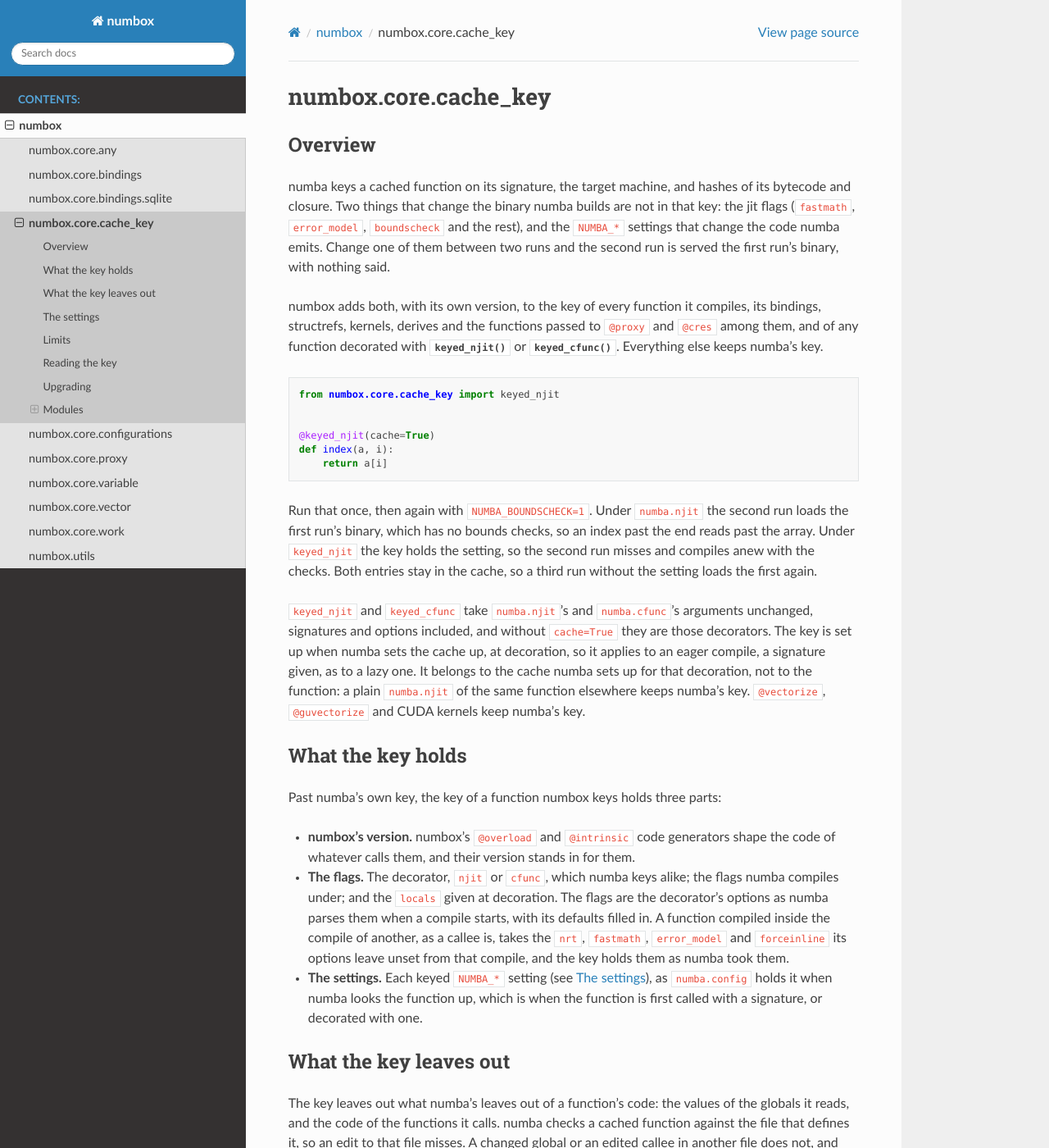
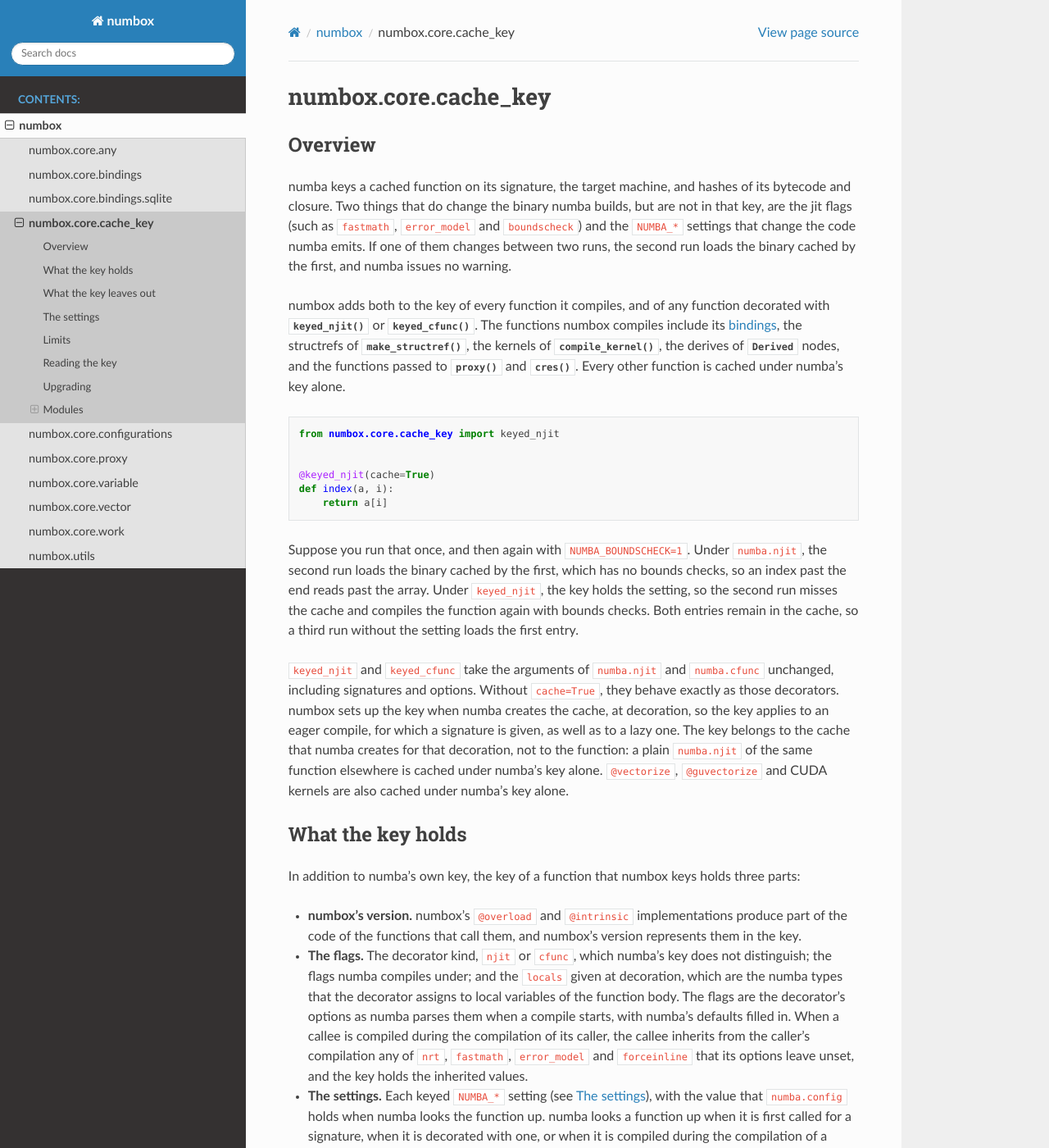
Before and after one commit to Goykhman/numbox, a Sphinx documentation site: the page built from docs/numbox.core.cache_key.rst, in a window 1280 px wide and 1400 px high. Shown: the whole window at 82% size. Built offline with Sphinx 7.4.7 and the Read the Docs theme 3.1.0, drawn with Linux system fonts in a browser that asks for light colours; some of the changed text lies outside the part shown.

Commit message:
Revise the cache key's docs, docstrings and pipeline refusal after review
The docs page and the docstrings are reworded. The page now explains why
numbox's version is in the key and what locals are, and it gives each keyed
setting with its default. It also gives the unlocked cache save (numba issue
10862) as a limit. A pipeline that is not a class is named by its type, so
its warning is issued once per process.

```diff
--- a/docs/numbox.core.cache_key.rst
+++ b/docs/numbox.core.cache_key.rst
@@ -5,14 +5,17 @@
 ++++++++
 
 numba keys a cached function on its signature, the target machine, and hashes of its bytecode and closure. Two
-things that change the binary numba builds are not in that key: the jit flags (``fastmath``, ``error_model``,
-``boundscheck`` and the rest), and the ``NUMBA_*`` settings that change the code numba emits. Change one of them
-between two runs and the second run is served the first run's binary, with nothing said.
+things that do change the binary numba builds, but are not in that key, are the jit flags (such as ``fastmath``,
+``error_model`` and ``boundscheck``) and the ``NUMBA_*`` settings that change the code numba emits. If one of them
+changes between two runs, the second run loads the binary cached by the first, and numba issues no warning.
 
-numbox adds both, with its own version, to the key of every function it compiles, its bindings, structrefs,
-kernels, derives and the functions passed to ``@proxy`` and ``@cres`` among them, and of any function decorated with
-:func:`~numbox.core.cache_key.keyed_njit` or :func:`~numbox.core.cache_key.keyed_cfunc`. Everything else keeps
-numba's key.
+numbox adds both to the key of every function it compiles, and of any function decorated with
+:func:`~numbox.core.cache_key.keyed_njit` or :func:`~numbox.core.cache_key.keyed_cfunc`. The functions numbox
+compiles include its :doc:`bindings <numbox.core.bindings>`, the structrefs of
+:func:`~numbox.utils.highlevel.make_structref`, the kernels of
+:func:`~numbox.core.variable.compile_kernel.compile_kernel`, the derives of :class:`~numbox.core.work.builder.Derived`
+nodes, and the functions passed to :func:`~numbox.core.proxy.proxy.proxy` and :func:`~numbox.utils.highlevel.cres`.
+Every other function is cached under numba's key alone.
 
 .. code-block:: python
 
@@ -23,39 +26,43 @@
     def index(a, i):
         return a[i]
 
-Run that once, then again with ``NUMBA_BOUNDSCHECK=1``. Under ``numba.njit`` the second run loads the first run's
-binary, which has no bounds checks, so an index past the end reads past the array. Under ``keyed_njit`` the key holds
-the setting, so the second run misses and compiles anew with the checks. Both entries stay in the cache, so a third
-run without the setting loads the first again.
+Suppose you run that once, and then again with ``NUMBA_BOUNDSCHECK=1``. Under ``numba.njit``, the second run loads
+the binary cached by the first, which has no bounds checks, so an index past the end reads past the array. Under
+``keyed_njit``, the key holds the setting, so the second run misses the cache and compiles the function again with
+bounds checks. Both entries remain in the cache, so a third run without the setting loads the first entry.
 
-``keyed_njit`` and ``keyed_cfunc`` take ``numba.njit``'s and ``numba.cfunc``'s arguments unchanged, signatures and
-options included, and without ``cache=True`` they are those decorators. The key is set up when numba sets the cache
-up, at decoration, so it applies to an eager compile, a signature given, as to a lazy one. It belongs to the cache
-numba sets up for that decoration, not to the function: a plain ``numba.njit`` of the same function elsewhere keeps
-numba's key. ``@vectorize``, ``@guvectorize`` and CUDA kernels keep numba's key.
+``keyed_njit`` and ``keyed_cfunc`` take the arguments of ``numba.njit`` and ``numba.cfunc`` unchanged, including
+signatures and options. Without ``cache=True``, they behave exactly as those decorators. numbox sets up the key when
+numba creates the cache, at decoration, so the key applies to an eager compile, for which a signature is given, as
+well as to a lazy one. The key belongs to the cache that numba creates for that decoration, not to the function: a
+plain ``numba.njit`` of the same function elsewhere is cached under numba's key alone. ``@vectorize``,
+``@guvectorize`` and CUDA kernels are also cached under numba's key alone.
 
 What the key holds
 ++++++++++++++++++
 
-Past numba's own key, the key of a function numbox keys holds three parts:
+In addition to numba's own key, the key of a function that numbox keys holds three parts:
 
-- **numbox's version.** numbox's ``@overload`` and ``@intrinsic`` code generators shape the code of whatever calls
-  them, and their version stands in for them.
-- **The flags.** The decorator, ``njit`` or ``cfunc``, which numba keys alike; the flags numba compiles under; and the
-  ``locals`` given at decoration. The flags are the decorator's options as numba parses them when a compile starts,
-  with its defaults filled in. A function compiled inside the compile of another, as a callee
-  is, takes the ``nrt``, ``fastmath``, ``error_model`` and ``forceinline`` its options leave unset from that compile,
-  and the key holds them as numba took them.
-- **The settings.** Each keyed ``NUMBA_*`` setting (see `The settings`_), as ``numba.config`` holds it when numba
-  looks the function up, which is when the function is first called with a signature, or decorated with one.
+- **numbox's version.** numbox's ``@overload`` and ``@intrinsic`` implementations produce part of the code of the
+  functions that call them, and numbox's version represents them in the key.
+- **The flags.** The decorator kind, ``njit`` or ``cfunc``, which numba's key does not distinguish; the flags numba
+  compiles under; and the ``locals`` given at decoration, which are the numba types that the decorator assigns to
+  local variables of the function body. The flags are the decorator's options as numba parses them when a compile
+  starts, with numba's defaults filled in. When a callee is compiled during the compilation of its caller, the callee
+  inherits from the caller's compilation any of ``nrt``, ``fastmath``, ``error_model`` and ``forceinline`` that its
+  options leave unset, and the key holds the inherited values.
+- **The settings.** Each keyed ``NUMBA_*`` setting (see `The settings`_), with the value that ``numba.config`` holds
+  when numba looks the function up. numba looks a function up when it is first called for a signature, when it is
+  decorated with one, or when it is compiled during the compilation of a caller.
 
 What the key leaves out
 +++++++++++++++++++++++
 
-The key leaves out what numba's leaves out of a function's code: the values of the globals it reads, and the code of
-the functions it calls. numba checks a cached function against the file that defines it, so an edit to that file
-misses. A changed global or an edited callee in another file does not, and the old binary is served. Clear the cache
-after such a change, or pass the value as an argument, which keeps the function cached:
+The key leaves out what numba's key leaves out of a function's code: the values of the globals the function reads,
+and the code of the functions it calls. numba checks a cached function against the file that defines it, so an edit
+to that file causes a cache miss. A changed global, or an edited callee in another file, does not cause a miss, and
+numba loads the old binary. Clear the cache after such a change, or pass the value as an argument, which keeps the
+function cached:
 
 .. code-block:: python
 
@@ -70,89 +77,96 @@
 
     scaled(1.0, settings.SCALE)
 
-The same holds for numbox's own code. A release changes numbox's version, and with it every key numbox adds. An edit
-in a development checkout, or an edit in place to a package's ``@intrinsic`` or ``@overload``, changes nothing the
-key holds: clear the cache after one.
+The same holds for numbox's own code. Each release changes numbox's version, and with it every key that numbox adds.
+An edit in a development checkout, or an edit in place to a package's ``@intrinsic`` or ``@overload``, changes
+nothing that the key holds, so clear the cache after such an edit.
 
 The settings
 ++++++++++++
 
-A setting is keyed if flipping it changes the LLVM IR or assembly numba emits: a survey of numba 0.63 to 0.68, each
-minor at its latest patch, compiled a fixed set of functions under each setting flipped and compared the code.
-Settings that change only speed or debugging information count, as do ``NUMBA_DUMP_ASSEMBLY``, ``NUMBA_DEBUG`` and
-``NUMBA_DIFF_IR``, which change the code as a side effect of the dumps they ask for. Three change it only beside
-another setting, which a flip of one setting at a time cannot show, and were found in numba's source:
-``NUMBA_DEBUG_NRT_STACK_LIMIT`` under ``NUMBA_DEBUG_NRT``, and ``NUMBA_FULL_TRACEBACKS`` and ``NUMBA_DEVELOPER_MODE``
-in a bounds check. ``NUMBA_DISABLE_INTEL_SVML`` changes the code only where Intel's SVML library is installed,
-which the survey's machines lacked. The keyed settings are :data:`~numbox.core.cache_key.KEYED_SETTINGS`:
+Of the settings that numba's own key leaves out, numbox keys one if and only if changing it changes the LLVM IR or
+assembly that numba emits. A survey of numba
+0.63 to 0.68, each minor version at its latest patch release, compiled a fixed set of functions with each setting
+changed in turn and compared the code. Settings that change only speed or debugging information count as well, and
+so do ``NUMBA_DUMP_ASSEMBLY``, ``NUMBA_DEBUG`` and ``NUMBA_DIFF_IR``, which change the code as a side effect of the
+dumps they request. Three settings change the code only in combination with another setting or flag, so a survey
+that changes one setting at a time cannot reveal them. They were found in numba's source:
+``NUMBA_DEBUG_NRT_STACK_LIMIT`` changes the code only under ``NUMBA_DEBUG_NRT``, and ``NUMBA_FULL_TRACEBACKS`` and
+``NUMBA_DEVELOPER_MODE`` change it only where bounds checking is enabled.
+``NUMBA_DISABLE_INTEL_SVML`` changes the code only where Intel's SVML library is installed, which the survey's
+machines lacked. The keyed settings are :data:`~numbox.core.cache_key.KEYED_SETTINGS`. The table gives numba's
+default for each setting, which is the same on every version surveyed that reads the setting:
 
-=================================== ===================================================================
-Setting                             What flipping it changes
-=================================== ===================================================================
-``NUMBA_BOUNDSCHECK``               bounds checks on indexing
-``NUMBA_OPT``                       every function, ``max`` included
-``NUMBA_LOOP_VECTORIZE``            vectorized loops
-``NUMBA_SLP_VECTORIZE``             vectorized straight-line code
-``NUMBA_ENABLE_AVX``                instruction selection
-``NUMBA_DEBUGINFO``                 debug information in every function
-``NUMBA_ENABLE_PROFILING``          the same, as ``NUMBA_DEBUGINFO``'s default
-``NUMBA_EXTEND_VARIABLE_LIFETIMES`` every function
-``NUMBA_LLVM_REFPRUNE_PASS``        reference count pruning
-``NUMBA_LLVM_REFPRUNE_FLAGS``       which pruning runs
-``NUMBA_DEBUG_NRT``                 runtime debug code in every allocating function
-``NUMBA_DEBUG_NRT_STACK_LIMIT``     the reference counting calls, under ``NUMBA_DEBUG_NRT``
-``NUMBA_FULL_TRACEBACKS``           a runtime message in each bounds check
-``NUMBA_DEVELOPER_MODE``            the same, as ``NUMBA_FULL_TRACEBACKS``'s default
-``NUMBA_DEBUG_JIT``                 a runtime ``printf`` per lowered instruction
-``NUMBA_DEBUG_ARRAY_OPT``           runtime ``printf`` calls in parallel code
-``NUMBA_DEBUG_ARRAY_OPT_RUNTIME``   runtime ``printf`` calls in parallel code
-``NUMBA_PARFOR_MAX_TUPLE_SIZE``     whether a parallel loop over a tuple compiles
-``NUMBA_GDB_BINARY``                the path compiled into a call of ``numba.gdb()``
-``NUMBA_DUMP_ASSEMBLY``             register allocation and instruction order
-``NUMBA_DEBUG``                     the same, through ``NUMBA_DUMP_ASSEMBLY``
-``NUMBA_DIFF_IR``                   code layout
-``NUMBA_DISABLE_INTEL_SVML``        vectorized math through SVML, where it is installed
-=================================== ===================================================================
+=================================== ============================== ===================================================
+Setting                             Default                        Effect on the emitted code
+=================================== ============================== ===================================================
+``NUMBA_BOUNDSCHECK``               unset                          bounds checks on indexing
+``NUMBA_OPT``                       ``3``                          every function, ``max`` included
+``NUMBA_LOOP_VECTORIZE``            ``1``                          vectorized loops
+``NUMBA_SLP_VECTORIZE``             ``0``                          vectorized straight-line code
+``NUMBA_ENABLE_AVX``                depends on the CPU             instruction selection
+``NUMBA_DEBUGINFO``                 as ``NUMBA_ENABLE_PROFILING``  debug information in every function
+``NUMBA_ENABLE_PROFILING``          ``1`` under VTune, else ``0``  the same, through ``NUMBA_DEBUGINFO``
+``NUMBA_EXTEND_VARIABLE_LIFETIMES`` ``0``                          every function
+``NUMBA_LLVM_REFPRUNE_PASS``        ``1``                          reference count pruning
+``NUMBA_LLVM_REFPRUNE_FLAGS``       ``all`` while the pass is on   which pruning runs
+``NUMBA_DEBUG_NRT``                 ``0``                          runtime debug code in every allocating function
+``NUMBA_DEBUG_NRT_STACK_LIMIT``     ``0``, from numba 0.66         reference counting calls, under ``NUMBA_DEBUG_NRT``
+``NUMBA_FULL_TRACEBACKS``           as ``NUMBA_DEVELOPER_MODE``    a runtime message in each bounds check
+``NUMBA_DEVELOPER_MODE``            ``0``                          the same, through ``NUMBA_FULL_TRACEBACKS``
+``NUMBA_DEBUG_JIT``                 ``0``                          a runtime ``printf`` per lowered instruction
+``NUMBA_DEBUG_ARRAY_OPT``           ``0``                          runtime ``printf`` calls in parallel code
+``NUMBA_DEBUG_ARRAY_OPT_RUNTIME``   ``0``                          runtime ``printf`` calls in parallel code
+``NUMBA_PARFOR_MAX_TUPLE_SIZE``     ``100``                        whether a parallel loop over a tuple compiles
+``NUMBA_GDB_BINARY``                ``gdb``                        the path compiled into a call of ``numba.gdb()``
+``NUMBA_DUMP_ASSEMBLY``             as ``NUMBA_DEBUG``             register allocation and instruction order
+``NUMBA_DEBUG``                     ``0``                          the same, through ``NUMBA_DUMP_ASSEMBLY``
+``NUMBA_DIFF_IR``                   ``0``                          code layout
+``NUMBA_DISABLE_INTEL_SVML``        ``0`` (``1`` on 32-bit Python) vectorized math through SVML, where it is installed
+=================================== ============================== ===================================================
 
-Every other setting numba 0.63 to 0.68 reads is in :data:`~numbox.core.cache_key.UNKEYED_SETTINGS` with the reason
-it stays out: ``NUMBA_CPU_NAME`` and ``NUMBA_CPU_FEATURES`` are in numba's own key already; ``NUMBA_DISABLE_JIT``
-compiles nothing; the thread count, the threading layer and the rest change no code on any version surveyed.
-numba's parallel code reads the thread count at run time, and a binary built for one count runs correctly under
-another. A count frozen into a global at import is a global like any other, which the key leaves out: pass it as an
-argument. A test fails on any numba release that reads a ``NUMBA_*`` setting in neither table, in ``config.py`` or
-through ``os.environ`` elsewhere.
+Every other setting that numba 0.63 to 0.68 reads is in :data:`~numbox.core.cache_key.UNKEYED_SETTINGS`, with the
+reason it is not keyed: ``NUMBA_CPU_NAME`` and ``NUMBA_CPU_FEATURES`` are already in numba's own key;
+``NUMBA_DISABLE_JIT`` compiles nothing; the thread count, the threading layer and the other settings change no code
+on any version surveyed. numba's parallel code reads the thread count at run time, and a binary built for one count
+runs correctly under another. A thread count that is stored in a global variable at import is treated like any other
+global, which the key leaves out, so pass it as an argument instead.
 
 Limits
 ++++++
 
-- **Set the settings early.** Set a ``NUMBA_*`` variable before Python starts. numba reads
-  ``NUMBA_DISABLE_INTEL_SVML`` as it is imported, and from 0.66 on ``NUMBA_DEBUG_NRT`` and
+- **When numba reads the settings.** Set a ``NUMBA_*`` variable before Python starts. numba reads
+  ``NUMBA_DISABLE_INTEL_SVML`` when it is imported, and from 0.66 on ``NUMBA_DEBUG_NRT`` and
   ``NUMBA_DEBUG_NRT_STACK_LIMIT`` as well. It reads some other settings once, when the first jit decoration in a
-  process builds its code generator. It reads ``os.environ`` again only as a compile starts, after the key is read.
-  Any setting but those three can also be changed in code through ``numba.config`` before the first jit decoration.
-  A change made later can leave the key and the binary apart.
+  process builds its code generator. It reads ``os.environ`` again only when a compile starts, after the key is read.
+  Any setting other than those three can also be changed in code through ``numba.config`` before the first jit
+  decoration. A change made later can leave the key inconsistent with the binary.
 - **Flags the key cannot hold.** A function given one of these compiles without an on-disk cache, in every process,
   and an :class:`~numbox.core.cache_key.UncachedWarning` names it, once per process:
 
-  - a ``parallel`` dict, which numba empties as it parses it, so that a later compile given the same dict takes
+  - a ``parallel`` dict, which numba empties as it parses it, so that a later compile given the same dict uses
     numba's defaults; ``parallel=True`` is keyed;
   - a pipeline class other than numba's default;
   - a function given as the ``inline`` cost model; ``inline='always'`` and ``inline='never'`` are keyed;
-  - a numba type in ``locals`` that numba names after an object's address, as it names any type that holds a jitclass.
-- **Import numbox once.** numbox installs its key once per process. Remove numbox's modules from ``sys.modules`` and
-  import them again, and what ``keyed_njit``, ``keyed_cfunc``, ``@cres`` and ``@proxy`` then decorate is cached under
-  numba's key alone. ``importlib.reload`` keeps the key.
-- **Compile once before running in parallel.** numba's cache save takes no lock (`numba issue 10862
-  <https://github.com/numba/numba/issues/10862>`_). Two processes saving a function's first entries at once can
-  leave one entry pointing at the other's binary, and under numbox's key the two can be two settings.
-- **What numba has compiled stays.** numba keeps the binary of a function it has compiled for the life of the
-  process, whatever changes afterwards.
+  - a numba type in ``locals`` that numba names after an object's address, as it names any type that holds a
+    jitclass.
+- **numbox installs its key once per process.** If you remove numbox's modules from ``sys.modules`` and import them
+  again, then numba's key will be used in ``keyed_njit``, ``keyed_cfunc``, ``@cres`` and ``@proxy``. numbox's key will
+  not be used. However, ``importlib.reload`` keeps numbox's key.
+- **Saves from several processes at once.** numba's cache save does not acquire a lock (`numba issue 10862
+  <https://github.com/numba/numba/issues/10862>`_). Two processes that save new entries for the same function at the
+  same time can cause one entry to reference the binary that the other process saved. Under numbox's key, processes
+  that run with different settings or flags save different entries, so this can happen even after the function has
+  been compiled once. Compiling the function before the processes run, for each signature and each combination of
+  settings and flags that they use, prevents this.
+- **Compiled code within a process.** numba keeps the binary of a function it has compiled for the life of the
+  process, regardless of any later change to the settings.
 
 Reading the key
 +++++++++++++++
 
-:func:`~numbox.core.cache_key.explain_cache_key` lists the parts as they stand for a direct call's next compile in
-this process. It takes a dispatcher, a ``@cfunc``, or what ``@cres`` returns:
+:func:`~numbox.core.cache_key.explain_cache_key` lists the parts with their current values, for the next compile of a
+direct call in this process. It takes a dispatcher, a ``@cfunc``, or the object that ``@cres`` returns:
 
 .. code-block:: python
 
@@ -169,14 +183,15 @@
     print(parts["flags"])  # kind=njit;flags=[...;fastmath=fastmath[fast];...];locals=[]
     print(parts["settings"]["NUMBA_OPT"])  # 3
 
-Two calls that disagree on a part are two different keys, which is how to find what made a function miss.
+Two results of ``explain_cache_key`` that differ belong to two different keys, so comparing them shows which of
+numbox's parts caused a function to miss the cache.
 
 Upgrading
 +++++++++
 
-numbox's key holds parts numba's does not, so a function numba cached under its own key compiles once more, cold,
-in each environment, the first time numbox keys it; the entries numba wrote stay in its index and are never loaded
-again. numbox's version is in the key, so each upgrade of numbox does the same.
+numbox's key holds parts that numba's key does not, so a function that numba cached under its own key is compiled
+once more in each environment, the first time numbox keys it. The entries numba wrote remain in its index and are
+never loaded again. numbox's version is in the key, so each upgrade of numbox has the same effect.
 
 Modules
 ++++++++
```
Also changed, not shown: README.md (+1 -1 lines), 2 other files.
